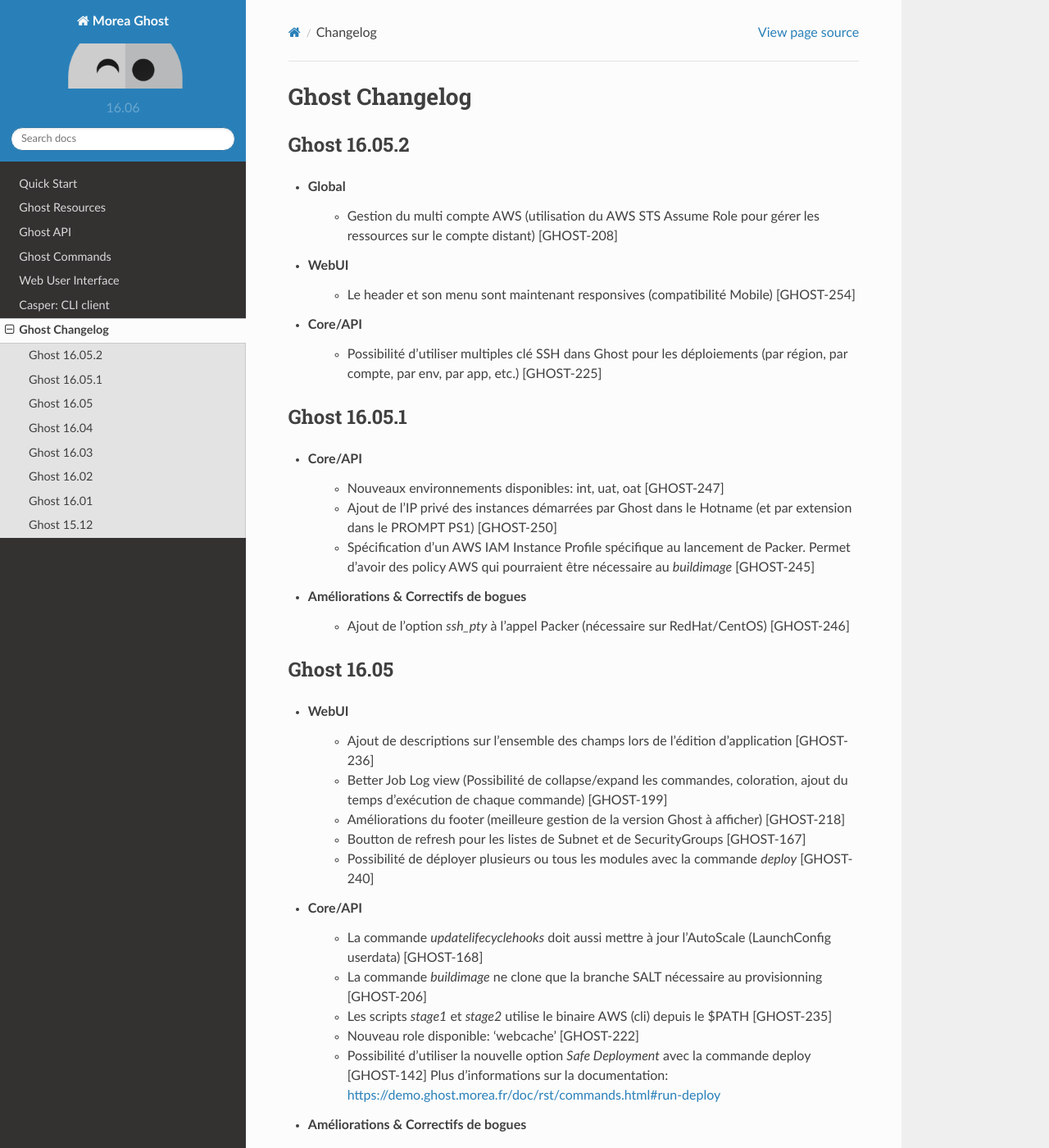
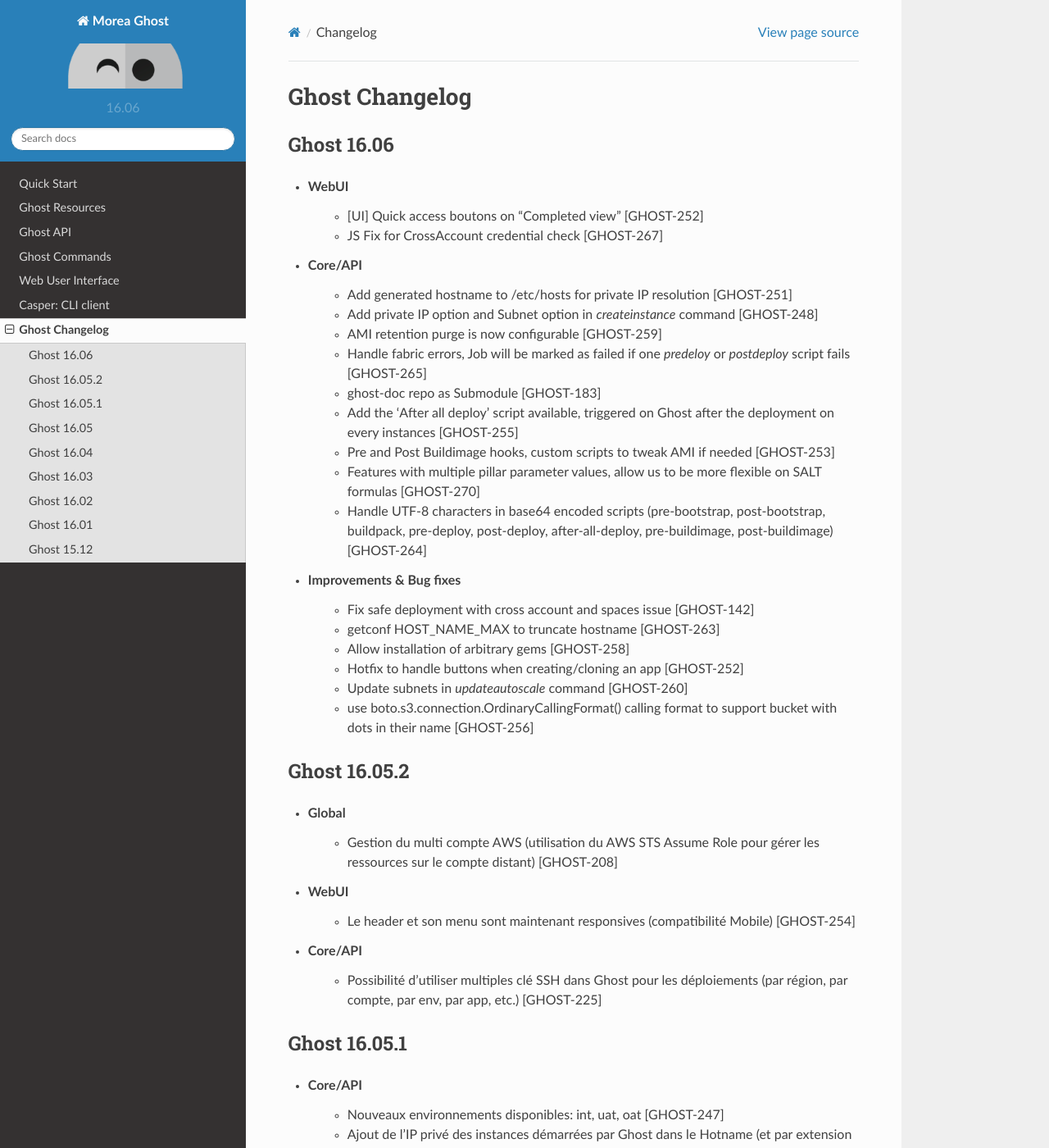
Before and after one commit to claranet/cloud-deploy-docs, a Sphinx documentation site: the page built from source/rst/changelog.rst, in a window 1280 px wide and 1400 px high. Shown: the whole window at 82% size. Built offline with Sphinx 7.4.7 and the Read the Docs theme 2.0.0, drawn with Linux system fonts in a browser that asks for light colours.

Commit message:
Ghost 16.06 Changelog

```diff
--- a/source/rst/changelog.rst
+++ b/source/rst/changelog.rst
@@ -8,6 +8,31 @@
 .. toctree::
     :maxdepth: 2
 
+Ghost 16.06
+-----------
+
+* WebUI
+    - [UI] Quick access boutons on "Completed view" [GHOST-252]
+    - JS Fix for CrossAccount credential check [GHOST-267]
+
+* Core/API
+    - Add generated hostname to /etc/hosts for private IP resolution [GHOST-251]
+    - Add private IP option and Subnet option in `createinstance` command [GHOST-248]
+    - AMI retention purge is now configurable [GHOST-259]
+    - Handle fabric errors, Job will be marked as failed if one `predeloy` or `postdeploy` script fails [GHOST-265]
+    - ghost-doc repo as Submodule [GHOST-183]
+    - Add the 'After all deploy' script available, triggered on Ghost after the deployment on every instances [GHOST-255]
+    - Pre and Post Buildimage hooks, custom scripts to tweak AMI if needed [GHOST-253]
+    - Features with multiple pillar parameter values, allow us to be more flexible on SALT formulas [GHOST-270]
+    - Handle UTF-8 characters in base64 encoded scripts (pre-bootstrap, post-bootstrap, buildpack, pre-deploy, post-deploy, after-all-deploy, pre-buildimage, post-buildimage) [GHOST-264]
+
+* Improvements & Bug fixes
+    - Fix safe deployment with cross account and spaces issue [GHOST-142]
+    - getconf HOST_NAME_MAX to truncate hostname [GHOST-263]
+    - Allow installation of arbitrary gems [GHOST-258]
+    - Hotfix to handle buttons when creating/cloning an app [GHOST-252]
+    - Update subnets in `updateautoscale` command [GHOST-260]
+    - use boto.s3.connection.OrdinaryCallingFormat() calling format to support bucket with dots in their name [GHOST-256]
 
 Ghost 16.05.2
 -------------
```
